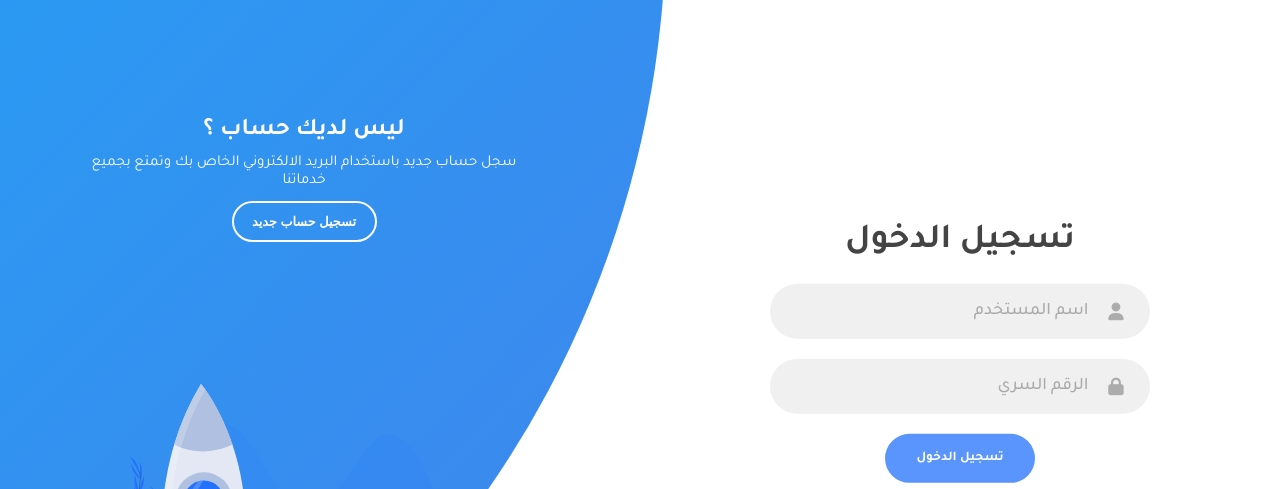
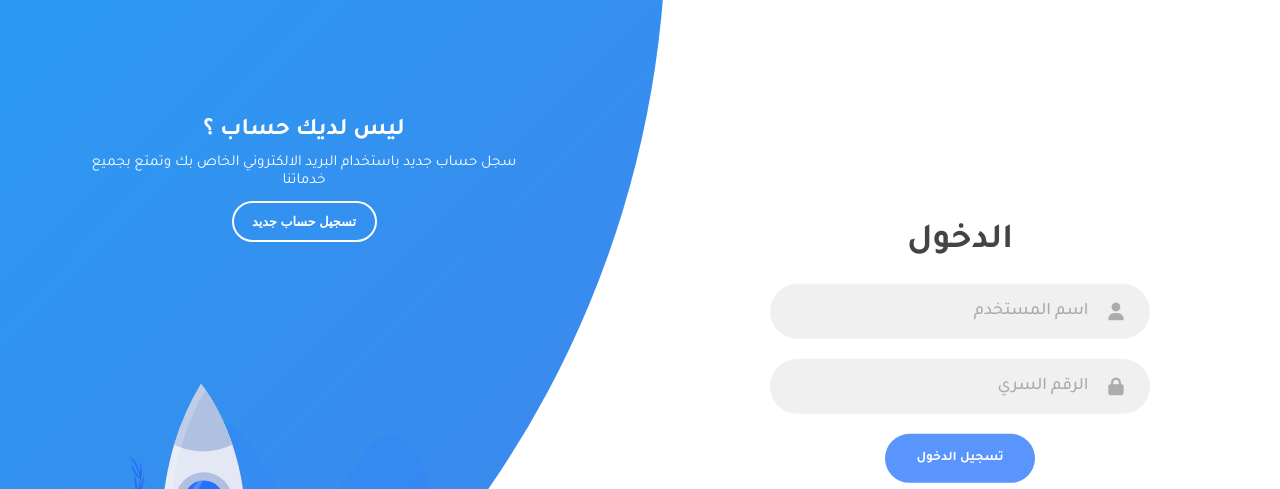
Before and after one commit to Abdoahmed111/sign-in-sign-up, a plain HTML site: page index.html in a window 1280 px wide. Shown: the top 489 px of the page. Drawn offline with Linux system fonts and the light colour scheme.

Commit message:
Update index.html

```diff
--- a/index.html
+++ b/index.html
@@ -19,7 +19,7 @@
           <!-- Sign In Form -->
           <form action="" class="sign-in-form">
             <!-- Sign In Form -->
-            <h2 class="title">تسجيل الدخول</h2>
+            <h2 class="title">الدخول</h2>
             <!-- User Name -->
             <div class="input-field">
               <input dir="rtl" type="text" placeholder="اسم المستخدم" />
```
